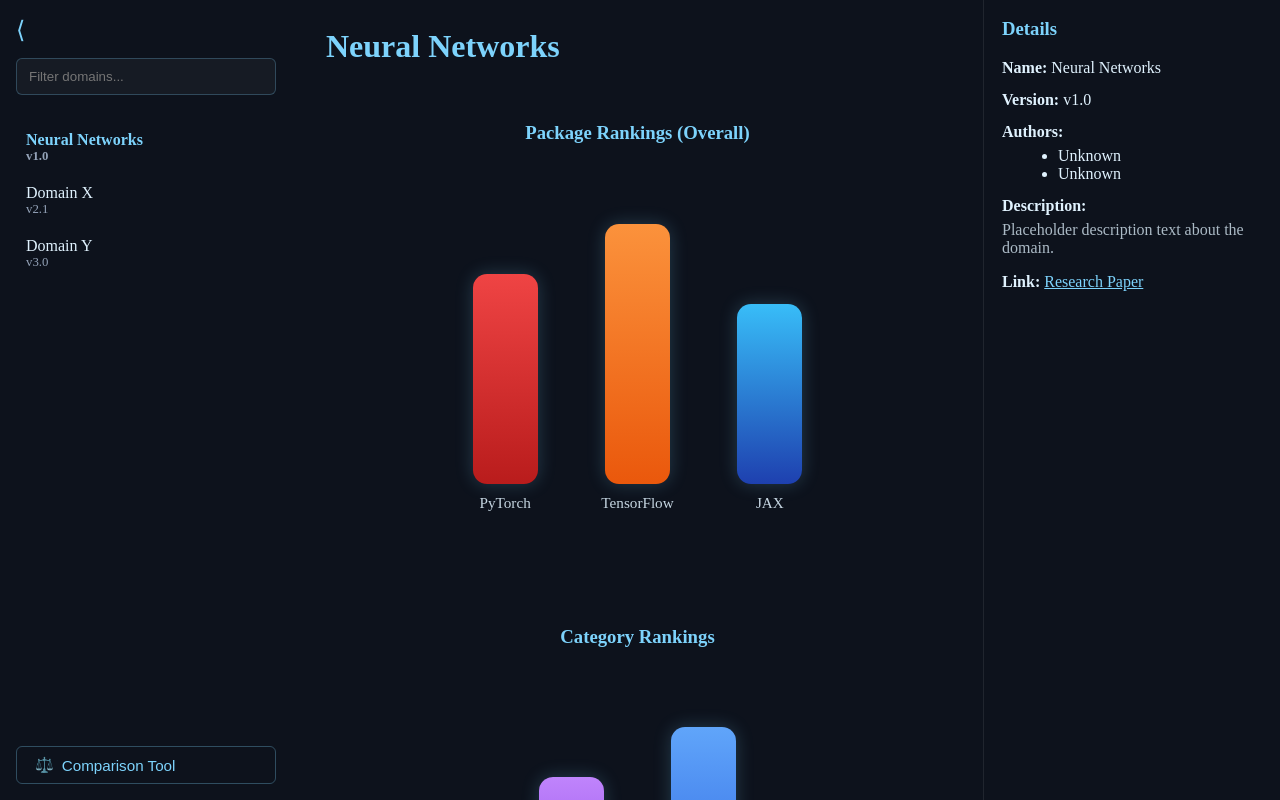
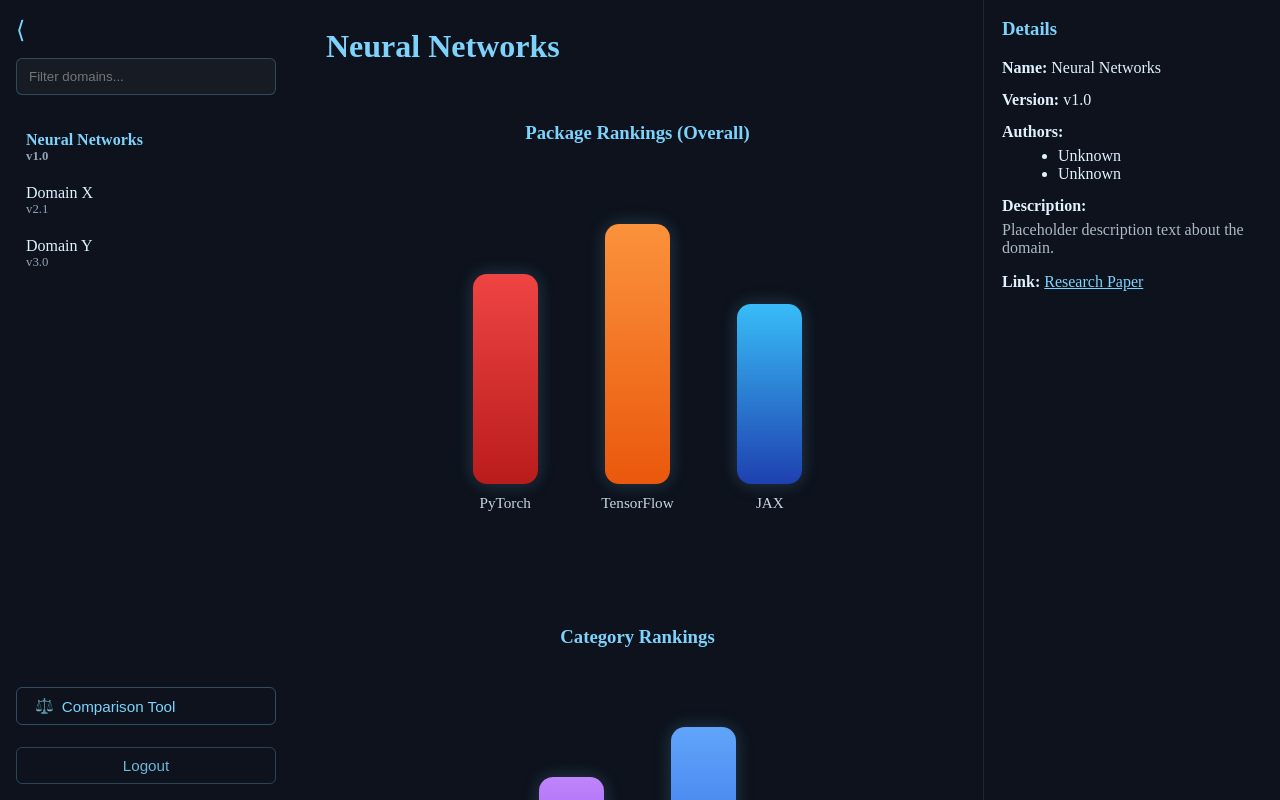
Before and after one commit to thaafei/capstone-sfw2026, a React (Create React App) app in the folder src/frontend/: page /main in a window 1280 px wide. Built offline with nearby package versions, Linux system fonts and the light colour scheme.

Commit message:
added logout button

```diff
--- a/src/frontend/src/pages/Main.tsx
+++ b/src/frontend/src/pages/Main.tsx
@@ -70,6 +70,7 @@
         </div>
 
         {sidebarOpen && (
+          <>
             <button
               className="dx-btn dx-btn-outline"
               onClick={() => navigate("/visualize")}
@@ -77,7 +78,23 @@
             >
               <span style={{ fontSize: 15 }}>⚖️</span> Comparison Tool
             </button>
+
+            <button
+              className="dx-btn dx-btn-outline"
+              onClick={() => navigate("/login")}
+              style={{
+                display: "flex",
+                alignItems: "center",
+                justifyContent: "center",
+                marginTop: 8,
+                opacity: 0.85
+              }}
+            >
+              Logout
+            </button>
+          </>
         )}
+
       </div>
 
       <div style={{ flex: 1, padding: "28px 34px", overflowY: "auto", color: "var(--text-main)" }}>
```
Lines whose indentation alone changed are shown as unchanged.
